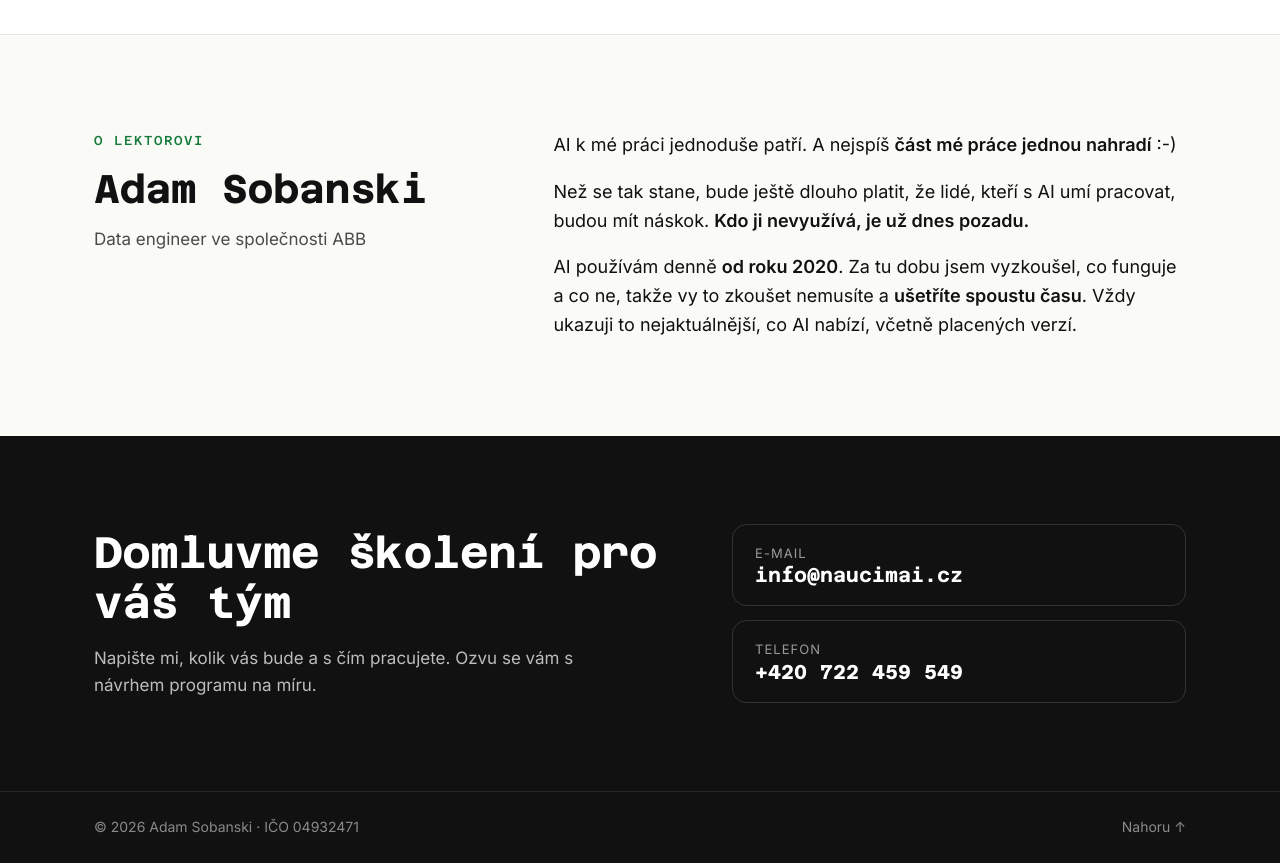
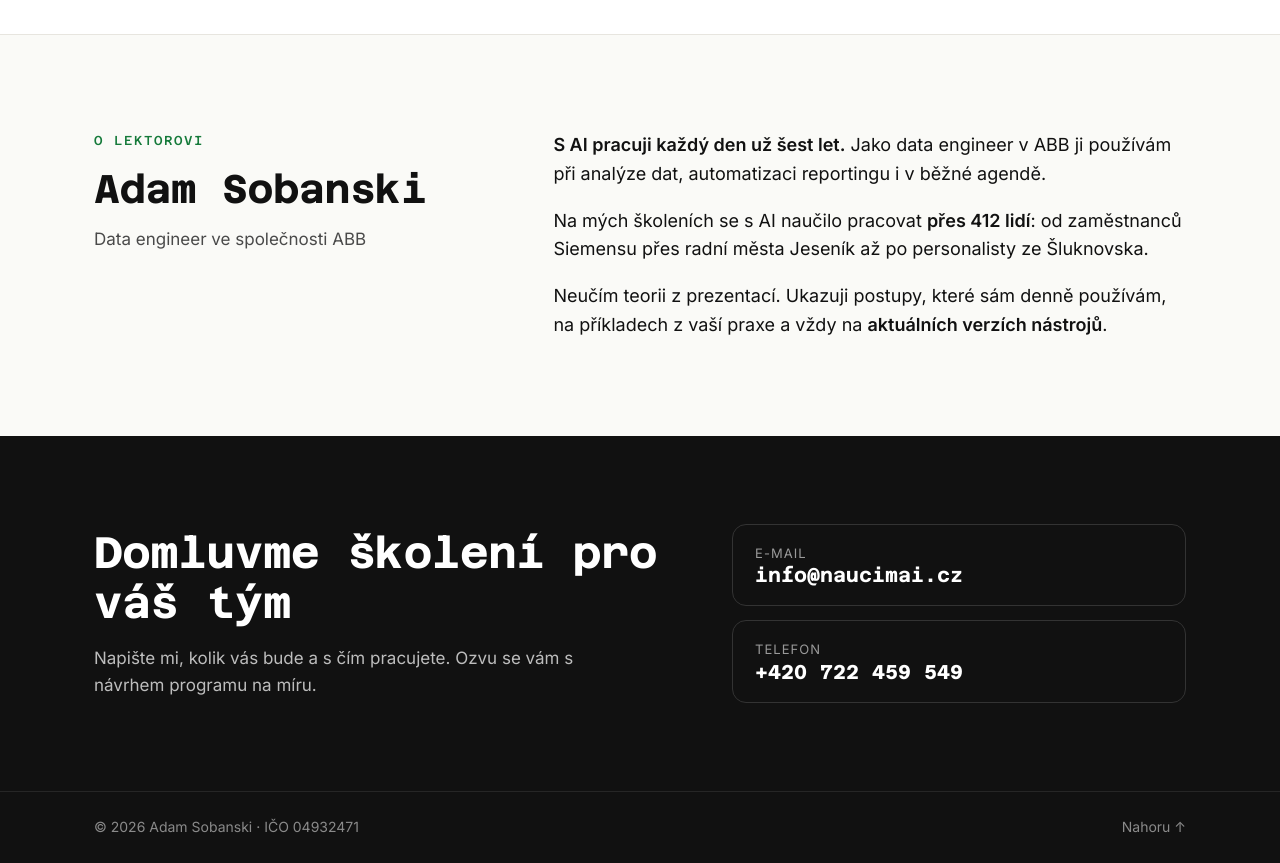
Before and after one commit to SalamiNO/naucimAI, a plain HTML site: page index.html in a window 1280 px wide. Shown: the part 3340-4203 px from the top of the page. Drawn offline with Linux system fonts and the light colour scheme.

Commit message:
Přepsaná sekce O lektorovi
Co-Authored-By: Claude Opus 5.5 <noreply@anthropic.com>

```diff
--- a/index.html
+++ b/index.html
@@ -254,9 +254,9 @@
           <p class="role">Data engineer ve společnosti ABB</p>
         </header>
         <div class="lektor-text">
-          <p>AI k mé práci jednoduše patří. A nejspíš <strong>část mé práce jednou nahradí</strong> :-)</p>
-          <p>Než se tak stane, bude ještě dlouho platit, že lidé, kteří s AI umí pracovat, budou mít náskok. <strong>Kdo ji nevyužívá, je už dnes pozadu.</strong></p>
-          <p>AI používám denně <strong>od roku 2020</strong>. Za tu dobu jsem vyzkoušel, co funguje a co ne, takže vy to zkoušet nemusíte a <strong>ušetříte spoustu času</strong>. Vždy ukazuji to nejaktuálnější, co AI nabízí, včetně placených verzí.</p>
+          <p><strong>S AI pracuji každý den už šest let.</strong> Jako data engineer v ABB ji používám při analýze dat, automatizaci reportingu i v běžné agendě.</p>
+          <p>Na mých školeních se s AI naučilo pracovat <strong>přes 412 lidí</strong>: od zaměstnanců Siemensu přes radní města Jeseník až po personalisty ze Šluknovska.</p>
+          <p>Neučím teorii z prezentací. Ukazuji postupy, které sám denně používám, na příkladech z vaší praxe a vždy na <strong>aktuálních verzích nástrojů</strong>.</p>
         </div>
       </div>
     </section>
```
